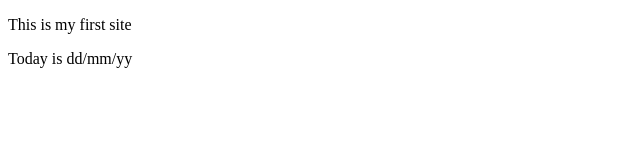
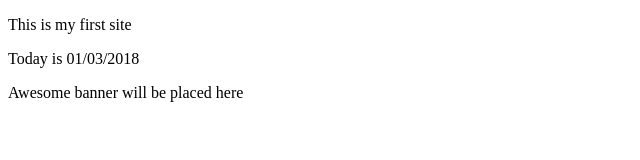
Before and after one commit to fess3000/repo2, a website: page site/index.html in a window 1280 px wide. Shown: the whole page, without its empty margins (0-640 px from the left). Drawn offline with Linux system fonts and the light colour scheme.

Commit message:
date changed

```diff
--- a/site/index.html
+++ b/site/index.html
@@ -6,6 +6,7 @@
 </head>
 <body>
     <p>This is my first site</p>
-    <p>Today is dd/mm/yy</p>
+    <p>Today is 01/03/2018</p>
+    <p>Awesome banner will be placed here </p>
 </body>
 </html>
```
